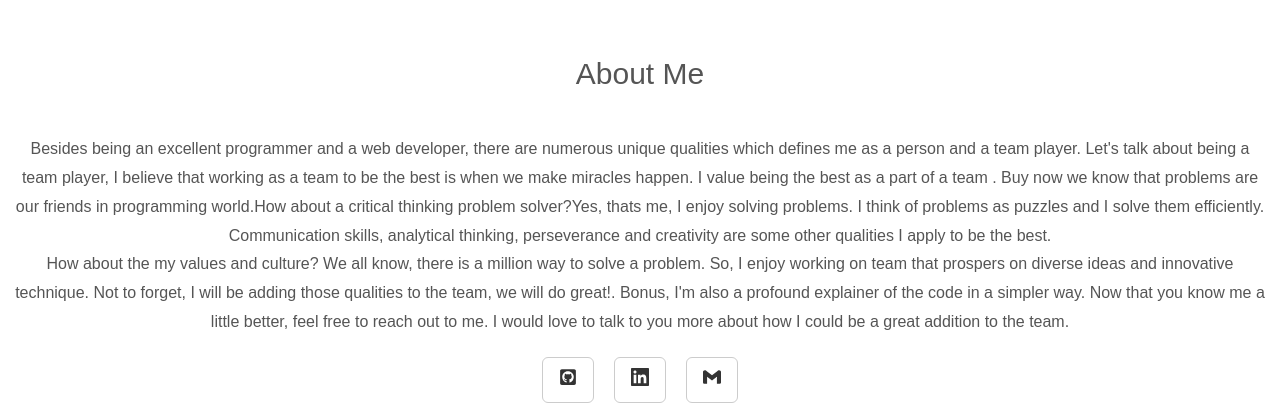
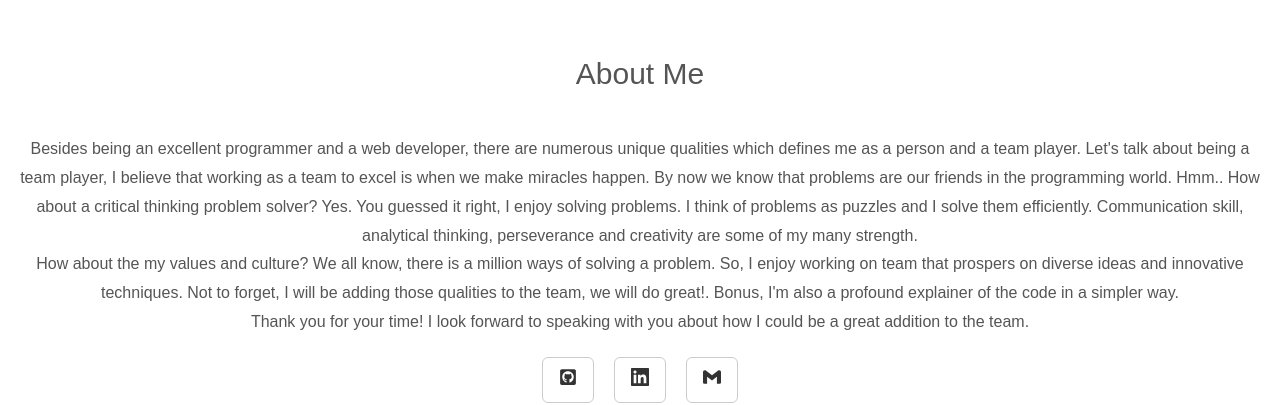
Before and after one commit to bishank10/react_portfolio, a React (Create React App) app: page / in a window 1280 px wide. Shown: the part 840-1245 px from the top of the page. Built offline with nearby package versions, Linux system fonts and the light colour scheme.

Commit message:
added the right content

```diff
--- a/src/components/About.js
+++ b/src/components/About.js
@@ -1,6 +1,5 @@
 import React from 'react';
-import '../index.css'
-import image from "../bishank.jpg"
+import '../index.css';
 import { FaGithubSquare } from "react-icons/fa";
 import { GrLinkedin } from "react-icons/gr";
 import { SiGmail } from "react-icons/si";
@@ -10,10 +9,13 @@ function About() {
         <>
             <div className="container-fluid bg-2 text-center">
                 <h2 className="margin">About Me</h2>
-                <p>Besides being an excellent programmer and a web developer, there are numerous unique qualities which defines me as a person and a team player. Let's talk about being a team player, I believe that working as a team to be the best is when we make miracles happen. I value being the best as a part of a team . Buy now we know that problems are our friends in programming world.How about a critical thinking problem solver?Yes, thats me, I enjoy solving problems. I think of problems as puzzles and I solve them efficiently. Communication skills, analytical thinking, perseverance and creativity are some other qualities I apply to be the best.
+                <p>Besides being an excellent programmer and a web developer, there are numerous unique qualities which defines me as a person and a team player. Let's talk about being a team player, I believe that working as a team to excel is when we make miracles happen. By now we know that problems are our friends in the programming world. Hmm.. How about a critical thinking problem solver? Yes. You guessed it right, I enjoy solving problems. I think of problems as puzzles and I solve them efficiently. Communication skill, analytical thinking, perseverance and creativity  are some of my many strength.
                 <br></br>
                 How about the my values and culture?
-                We all know, there is  a million way to solve a problem. So, I enjoy working on team that prospers on diverse ideas and innovative technique. Not to forget, I will be adding those qualities to the team, we will do great!. Bonus, I'm also a profound explainer of the code in a simpler way. Now that you know me a little better, feel free to reach out to me. I would love to talk to you more about how I could be a great addition to the team.</p>
+                We all know, there is  a million ways of solving a problem. So, I enjoy working on team that prospers on diverse ideas and innovative techniques. Not to forget, I will be adding those qualities to the team, we will do great!. Bonus, I'm also a profound explainer of the code in a simpler way.
+                <br></br>
+                Thank you for your time! I look forward to speaking with you about how I could be a great addition to the team.
+                </p>
                 <a href="https://github.com/bishank10" className="btn btn-default btn-lg">
                     <span>
                         < FaGithubSquare />
--- a/src/components/Projects.js
+++ b/src/components/Projects.js
@@ -22,8 +22,7 @@ function Projects() {
                     with the world. The app gives you the ability to sign up and have your own profile. Logging into the app with
                     your profile will let you post your product, view it and you can provide your feedback by liking or disliking
                     it.The app also gives you an advanced search option to help you navigate on the app. If you do not have a login
-                    you can still view the website as a guest and have a look at all the products.
-                        I played a key role by making the HTML template ready. I also added function</p>
+                    you can still view the website as a guest and have a look at all the products.I played a key role by making the HTML template, added functionality on all the buttons, functionality of saving data in hashed form and CSS.</p>
                 </div>
                 <div className="col-sm-4 projects">
                     <h2>React-Menu</h2>
@@ -36,7 +35,7 @@ function Projects() {
                     <p>We named this project "GIFTR". This is a full stack app that was built using MERN(Mongoose, Express, React, Node ) to ease the pain of finding gifts or add gifts to the list during festive seasons. It simplifies the process and allows users to add their gifts which can be retrieved by any other users. Users  can also leave a review on the product.
                     I played a key role in developing the client side and the server side of review and Review form components. I also assisted in setting up the route listeners on the server side for the rest of the components.
                     Designed a RESTful API using express, node and mongoose that allowed users to save gifts and reviews.
-</p>
+                    </p>
                 </div>
             </div>
         </div>
```
Also changed, not shown: 1 other file (tests, documents, lock files or other folders).
